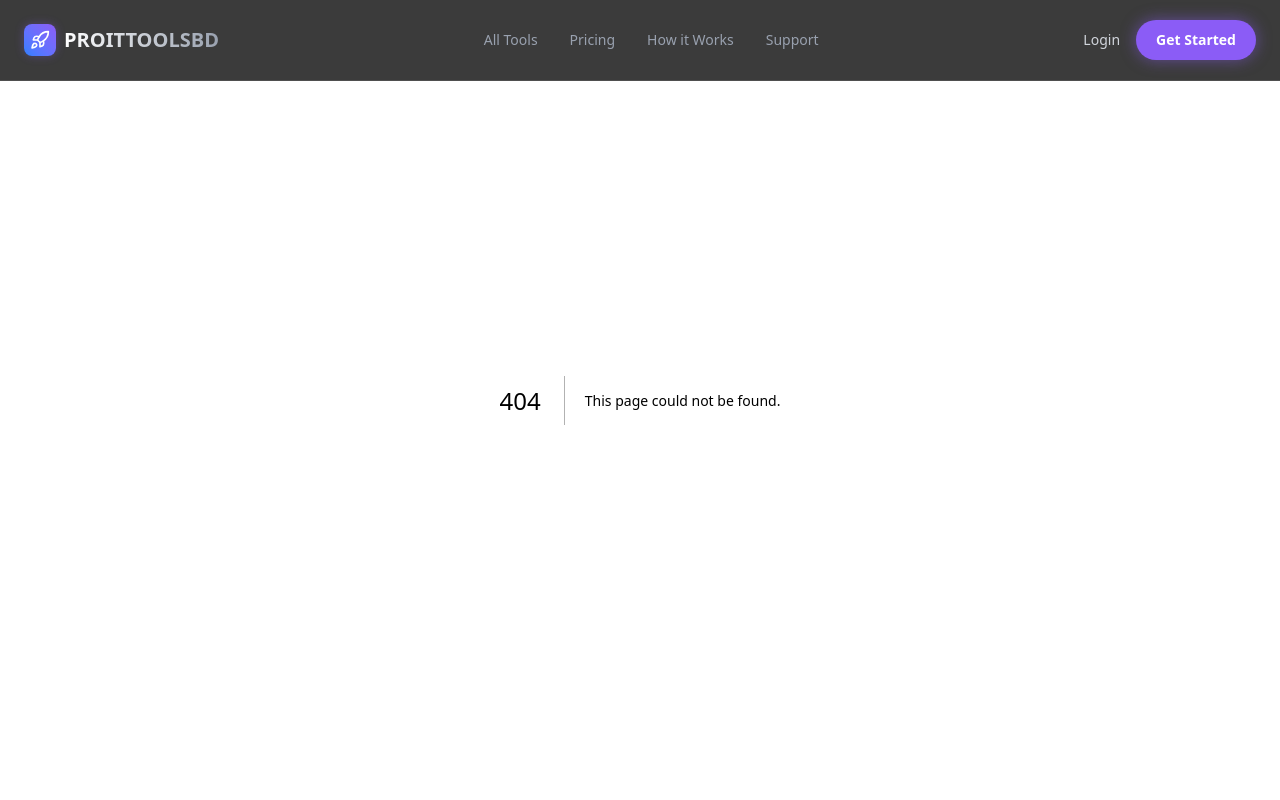
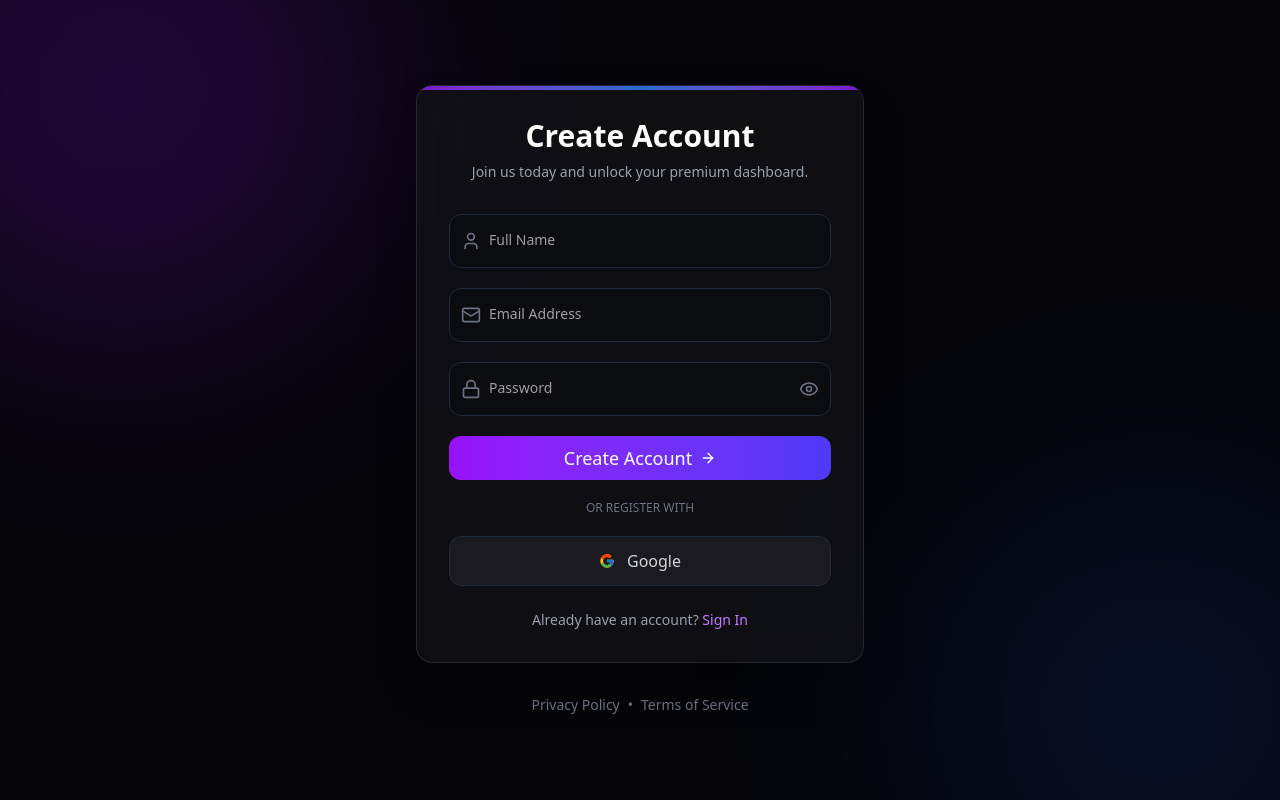
Before and after one commit to Mustafiz82/proITToolsBD, a Next.js app: page /signup in a window 1280 px wide. Before the commit this address had no page. Built offline with nearby package versions, Linux system fonts and the light colour scheme.

Commit message:
productdetail page , login , signup page , homepage sections

```diff
--- a/package.json
+++ b/package.json
@@ -20,6 +20,7 @@
     "@types/react": "^19",
     "@types/react-dom": "^19",
     "babel-plugin-react-compiler": "1.0.0",
+    "daisyui": "^5.5.14",
     "tailwindcss": "^4",
     "typescript": "^5"
   }
--- a/src/Shared/Nav.tsx
+++ b/src/Shared/Nav.tsx
@@ -1,12 +1,22 @@
-import React from 'react';
-import Link from 'next/link';
-import { Menu, Rocket } from 'lucide-react';
+"use client";
+import React from "react";
+import Link from "next/link";
+import { Menu, Rocket } from "lucide-react";
+import { useParams, usePathname } from "next/navigation";
 
 const Navbar = () => {
+
+  const route = usePathname();
+
+  const unShownRoute  = ["signup" , "login"]
+
+  if(unShownRoute.includes(route.slice(1)) ) {
+    return
+  }
+
   return (
     <nav className="fixed top-0 left-0 right-0 z-50 border-b border-white/10 bg-background/80 backdrop-blur-lg">
       <div className="max-w-395 mx-auto px-6 h-20 flex items-center justify-between">
-
         {/* Logo Section */}
         <div className="flex items-center gap-2 cursor-pointer">
           {/* Logo Icon Container */}
@@ -20,7 +30,7 @@ const Navbar = () => {
 
         {/* Desktop Navigation */}
         <div className="hidden md:flex items-center gap-8">
-          {['All Tools', 'Pricing', 'How it Works', 'Support'].map((item) => (
+          {["All Tools", "Pricing", "How it Works", "Support"].map((item) => (
             <Link
               key={item}
               href="#"
@@ -33,7 +43,10 @@ const Navbar = () => {
 
         {/* Action Buttons */}
         <div className="flex items-center gap-4">
-            <Link href="/login" className="hidden md:block text-sm font-medium text-gray-300 hover:text-white transition-colors">
+          <Link
+            href="/login"
+            className="hidden md:block text-sm font-medium text-gray-300 hover:text-white transition-colors"
+          >
             Login
           </Link>
           <button className="bg-primary hover:bg-violet-600 text-white text-sm font-semibold px-5 py-2.5 rounded-full transition-all shadow-[0_0_15px_rgba(139,92,246,0.5)] cursor-pointer active:scale-95">
@@ -45,7 +58,6 @@ const Navbar = () => {
             <Menu />
           </button>
         </div>
-
       </div>
     </nav>
   );
--- a/src/app/globals.css
+++ b/src/app/globals.css
@@ -2,6 +2,7 @@
 
 
 @import "tailwindcss";
+@plugin "daisyui";
 
 @theme {
   /* 1. Define Brand Colors */
@@ -29,3 +30,14 @@ body {
   background-color: var(--color-background);
   color: #ffffff;
 }
+
+
+/* globals.css */
+input:-webkit-autofill,
+input:-webkit-autofill:hover,
+input:-webkit-autofill:focus,
+input:-webkit-autofill:active{
+    -webkit-box-shadow: 0 0 0 1000px #0B0C10 inset !important;
+    -webkit-text-fill-color: white !important;
+    transition: background-color 5000s ease-in-out 0s;
+}
--- a/src/app/products/[slug]/page.tsx
+++ b/src/app/products/[slug]/page.tsx
@@ -204,6 +204,16 @@ export default function ProductDetailPage() {
                 >
                   {product.upcoming ? 'Join Waitlist' : 'Get Access Now'}
                 </button>
+               <button
+  className={`w-full py-3 mt-2 font-semibold transition-colors duration-200
+    ${product.upcoming
+      ? 'text-gray-500 cursor-not-allowed'
+      : 'bg-transparent text-gray-400 hover:text-white underline-offset-4 hover:underline'}`
+  }
+  disabled={product.upcoming}
+>
+  {product.upcoming ? 'Join Waitlist' : 'Add to Cart'}
+</button>
 
                 <p className="text-center text-xs text-gray-500 mt-4 flex items-center justify-center gap-1">
                   <Lock className="w-3 h-3" /> Secure SSL Encrypted Payment
--- /dev/null
+++ b/src/app/signup/page.tsx
@@ -0,0 +1,89 @@
+"use client";
+
+import Link from "next/link";
+import { Lock, Mail, User, ArrowRight } from "lucide-react";
+import Input from "@/ui/Input";
+import Button from "@/ui/Button";
+import { FcGoogle } from "react-icons/fc";
+
+export default function Signup() {
+  return (
+    <div className="min-h-screen w-full bg-[#050509] text-white flex flex-col relative overflow-hidden font-sans selection:bg-purple-500 selection:text-white">
+      {/* --- Background Ambient Glow Effects --- */}
+      <div className="absolute top-[-20%] left-[-10%] w-125 h-125 bg-purple-600/20 rounded-full blur-[120px] pointer-events-none" />
+      <div className="absolute bottom-[-20%] right-[-10%] w-125 h-125 bg-blue-600/10 rounded-full blur-[120px] pointer-events-none" />
+
+      {/* --- Main Content Area --- */}
+      <main className="flex-1 flex items-center justify-center px-4 relative z-10 py-10">
+        <div className="w-full max-w-md">
+          {/* Card Container */}
+          <div className="bg-[#121217]/80 backdrop-blur-xl border border-white/10 rounded-2xl p-8 shadow-2xl relative overflow-hidden">
+            {/* Top decorative gradient line inside card */}
+            <div className="absolute top-0 left-0 w-full h-1 bg-linear-to-r from-purple-600 via-blue-500 to-purple-600 opacity-80" />
+
+            <div className="mb-8 text-center">
+              <h1 className="text-3xl font-bold mb-2">Create Account</h1>
+              <p className="text-gray-400 text-sm">
+                Join us today and unlock your premium dashboard.
+              </p>
+            </div>
+
+            <form className="space-y-5" onSubmit={(e) => e.preventDefault()}>
+              <div className="space-y-5">
+                <Input label="Full Name" type="text" Icon={User} />
+                <Input label="Email Address" type="email" Icon={Mail} />
+                <Input label="Password" type="password" Icon={Lock} />
+              </div>
+
+              {/* Signup Button */}
+
+              <Button
+                label="Create Account"
+                classname="w-full rounded-xl py-2! shadow-none hover:scale-100! font-normal"
+                icon={ArrowRight}
+              />
+
+              {/* Divider */}
+              <div className="divider  text-gray-500 text-xs uppercase">
+                Or register with
+              </div>
+
+              {/* Social Login Button (Google) */}
+              <button className="w-full bg-[#1A1A20] hover:bg-[#25252e] border border-gray-800 text-gray-300 font-medium py-3 rounded-xl transition-all flex items-center justify-center gap-3">
+                <FcGoogle />
+                Google
+              </button>
+            </form>
+
+            <div className="text-center mt-6 text-sm text-gray-400">
+              Already have an account?{" "}
+              <Link
+                href="/login"
+                className="text-purple-400 hover:text-purple-300 transition-colors font-medium"
+              >
+                Sign In
+              </Link>
+            </div>
+          </div>
+
+          {/* Footer Links */}
+          <div className="mt-8 text-center text-sm text-gray-500">
+            <Link
+              href="/privacy"
+              className="hover:text-gray-300 transition-colors"
+            >
+              Privacy Policy
+            </Link>
+            <span className="mx-2">•</span>
+            <Link
+              href="/terms"
+              className="hover:text-gray-300 transition-colors"
+            >
+              Terms of Service
+            </Link>
+          </div>
+        </div>
+      </main>
+    </div>
+  );
+}
--- a/src/components/Home/Hero.tsx
+++ b/src/components/Home/Hero.tsx
@@ -1,5 +1,6 @@
 import React from 'react';
 import { CheckCircle2, Zap } from 'lucide-react';
+import Button from '@/ui/Button';
 
 const Hero = () => {
   return (
@@ -42,7 +43,7 @@ const Hero = () => {
                 <span className="text-gray-200"> 100% Warranty. Secure Dashboard Access.</span>
             </p>
             <div className="flex flex-col sm:flex-row gap-4 w-full sm:w-auto mb-10">
-                <button className="cursor-pointer px-12 py-3 bg-linear-to-r from-purple-600 to-indigo-600 rounded-full text-white font-bold text-lg shadow-[0_0_20px_rgba(139,92,246,0.4)] hover:scale-105 duration-500 transition-all  active:scale-95">Browse Shop</button>
+            <Button label='Browse Shop' />
             </div>
             <div className="flex flex-wrap items-center gap-6 text-sm text-gray-400">
                 <span className="flex items-center gap-2"><CheckCircle2 className="w-4 h-4 text-green-500" /> 24/7 Support</span>
--- a/src/components/Home/ProductCard.tsx
+++ b/src/components/Home/ProductCard.tsx
@@ -16,7 +16,7 @@ const ProductCard: React.FC<ProductCardProps> = ({ product }) => {
 
       {/* Badge */}
       {product.badge && (
-        <span className="absolute -right-0 -top-0 rounded-bl-xl rounded-tr-xl bg-gradient-to-r from-purple-600 to-pink-600 px-3 py-1 text-xs font-bold text-white shadow-lg">
+        <span className="absolute -right-0 -top-0 rounded-bl-xl rounded-tr-xl bg-linear-to-r from-purple-600 to-pink-600 px-3 py-1 text-xs font-bold text-white shadow-lg">
           {product.badge}
         </span>
       )}
@@ -58,7 +58,7 @@ const ProductCard: React.FC<ProductCardProps> = ({ product }) => {
       <div className="flex flex-col gap-3">
         <button
           onClick={() => console.log('Added to cart:', product.name)}
-          className="flex cursor-pointer w-full items-center justify-center gap-2 rounded-xl bg-gradient-to-r from-purple-600 to-indigo-600 py-3 text-sm font-semibold text-white transition-all hover:brightness-110 active:scale-95"
+          className="flex cursor-pointer w-full items-center justify-center gap-2 rounded-xl bg-linear-to-r from-purple-600 to-indigo-600 py-3 text-sm font-semibold text-white transition-all hover:brightness-110 active:scale-95"
         >
          {
           product.upcoming ? "Upcoming" : <> <svg xmlns="http://www.w3.org/2000/svg" width="18" height="18" viewBox="0 0 24 24" fill="none" stroke="currentColor" strokeWidth="2" strokeLinecap="round" strokeLinejoin="round">
@@ -69,8 +69,9 @@ const ProductCard: React.FC<ProductCardProps> = ({ product }) => {
         </button>
 
         <Link
+
           href={`/products/${product.slug}`}
-          className="text-center text-xs font-medium text-gray-500 hover:text-white transition-colors hover:underline"
+          className={` ${product.upcoming && "invisible"} text-center text-xs font-medium text-gray-500 hover:text-white transition-colors hover:underline`}
         >
           View Full Details
         </Link>
--- /dev/null
+++ b/src/ui/Button.tsx
@@ -0,0 +1,21 @@
+import { LucideIcon } from "lucide-react";
+
+interface childProps {
+  label: string;
+  icon? : LucideIcon
+  classname? : string
+}
+
+const Button = ({ label , icon:Icon , classname }: childProps) => {
+  return (
+    <div className=" group ">
+      <button className={` ${classname} flex justify-center items-center gap-2 cursor-pointer px-12 py-3 bg-linear-to-r from-purple-600 to-indigo-600 rounded-full text-white font-bold text-lg shadow-[0_0_20px_rgba(139,92,246,0.4)] hover:scale-105 duration-500 transition-all  active:scale-95`}>
+       {label}
+
+      {Icon &&  <Icon className="w-4 h-4 group-hover:translate-x-1 transition-transform"/>}
+      </button>
+    </div>
+  );
+};
+
+export default Button;
--- /dev/null
+++ b/src/ui/Input.tsx
@@ -0,0 +1,44 @@
+import { Eye, EyeOff, LucideIcon } from "lucide-react";
+import { useState } from "react";
+
+interface childProps {
+  label: string;
+  Icon: LucideIcon;
+  type: string;
+}
+
+export default function Input({ label, Icon, type }: childProps) {
+  const [showPassword, setShowPassword] = useState(false);
+
+  return (
+    <div className="relative  rounded-lg">
+      <div className="absolute left-3 top-1/2 -translate-y-1/2 text-gray-500 group-focus-within:text-purple-400 transition-colors">
+        <Icon className="w-5 h-5" />
+      </div>
+      <input
+        className="w-full  bg-[#0B0C10] border-gray-800 rounded-xl pt-4 pb-3 pl-10 pr-4 text-gray-100 placeholder:text-gray-600 focus:outline-none focus:border-purple-500 focus:ring-1 focus:ring-purple-500 transition-all peer  border  px-4 "
+        type={type == "password" ? showPassword ? "text" :  type : type}
+        placeholder=" "
+        id="navigate_ui_input_33"
+      />
+      <label
+        className="absolute -top-3 mt-1 left-8 rounded-md bg-[#121217]/80 px-2 text-xs text-white/70  duration-300 peer-placeholder-shown:top-3  peer-placeholder-shown:bg-transparent peer-placeholder-shown:text-sm peer-placeholder-shown:text-zinc-400 peer-focus:-top-3 peer-focus:bg-[#0B0C10] peer-focus:text-xs peer-focus:text-white/70"
+        htmlFor="navigate_ui_input_33"
+      >
+        {label}
+      </label>
+
+      {type == "password" && <button
+        type="button"
+        onClick={() => setShowPassword(!showPassword)}
+        className="absolute right-3 top-1/2 -translate-y-1/2 text-gray-500 hover:text-gray-300 transition-colors"
+      >
+        {showPassword ? (
+          <EyeOff className="w-5 h-5" />
+        ) : (
+          <Eye className="w-5 h-5" />
+        )}
+      </button>}
+    </div>
+  );
+}
```
Also changed, not shown: src/components/ProductDetails/ProductDetails.tsx (line endings or trailing spaces), 2 other files (tests, documents, lock files or other folders). Lines whose indentation alone changed are shown as unchanged.
